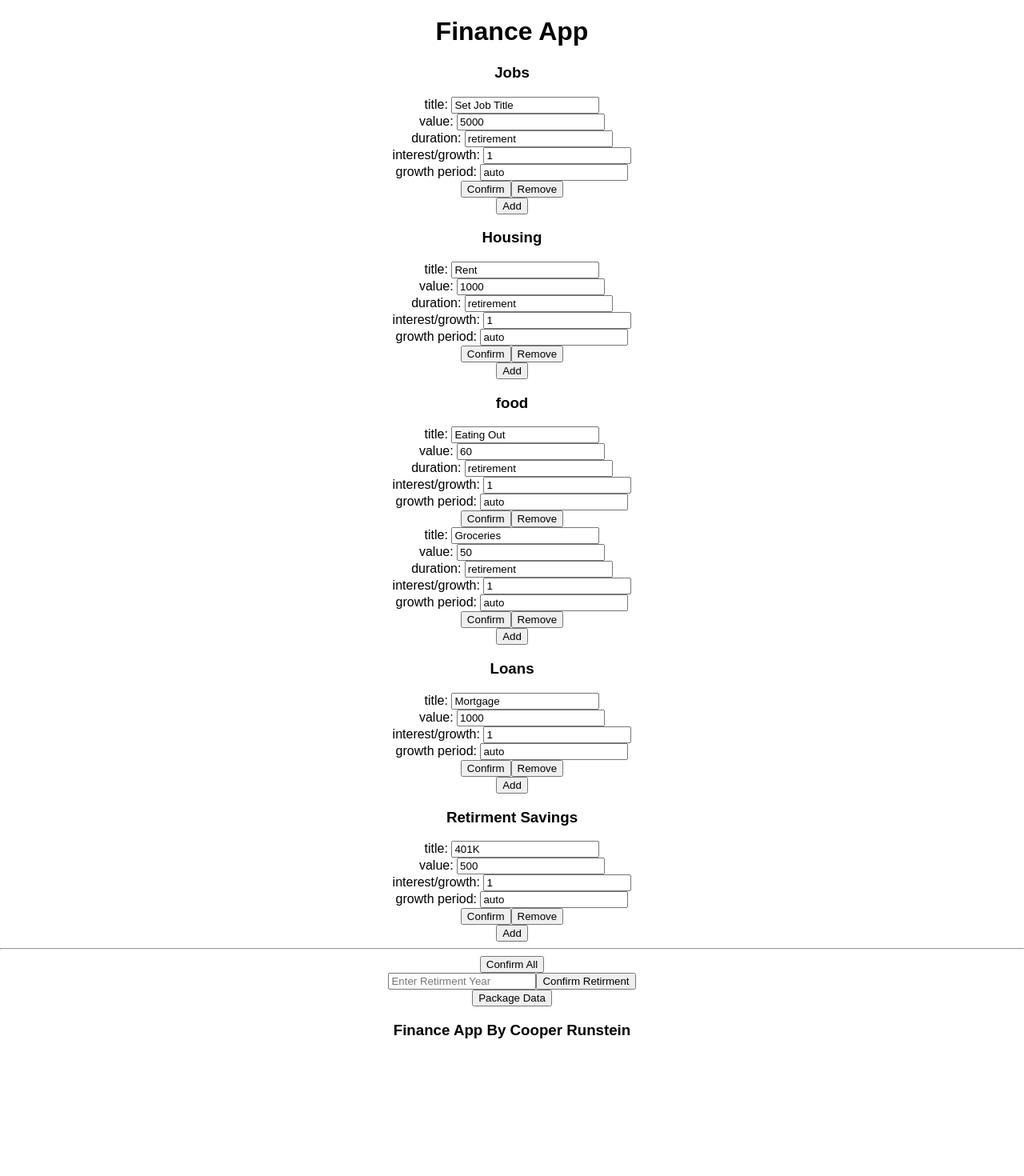
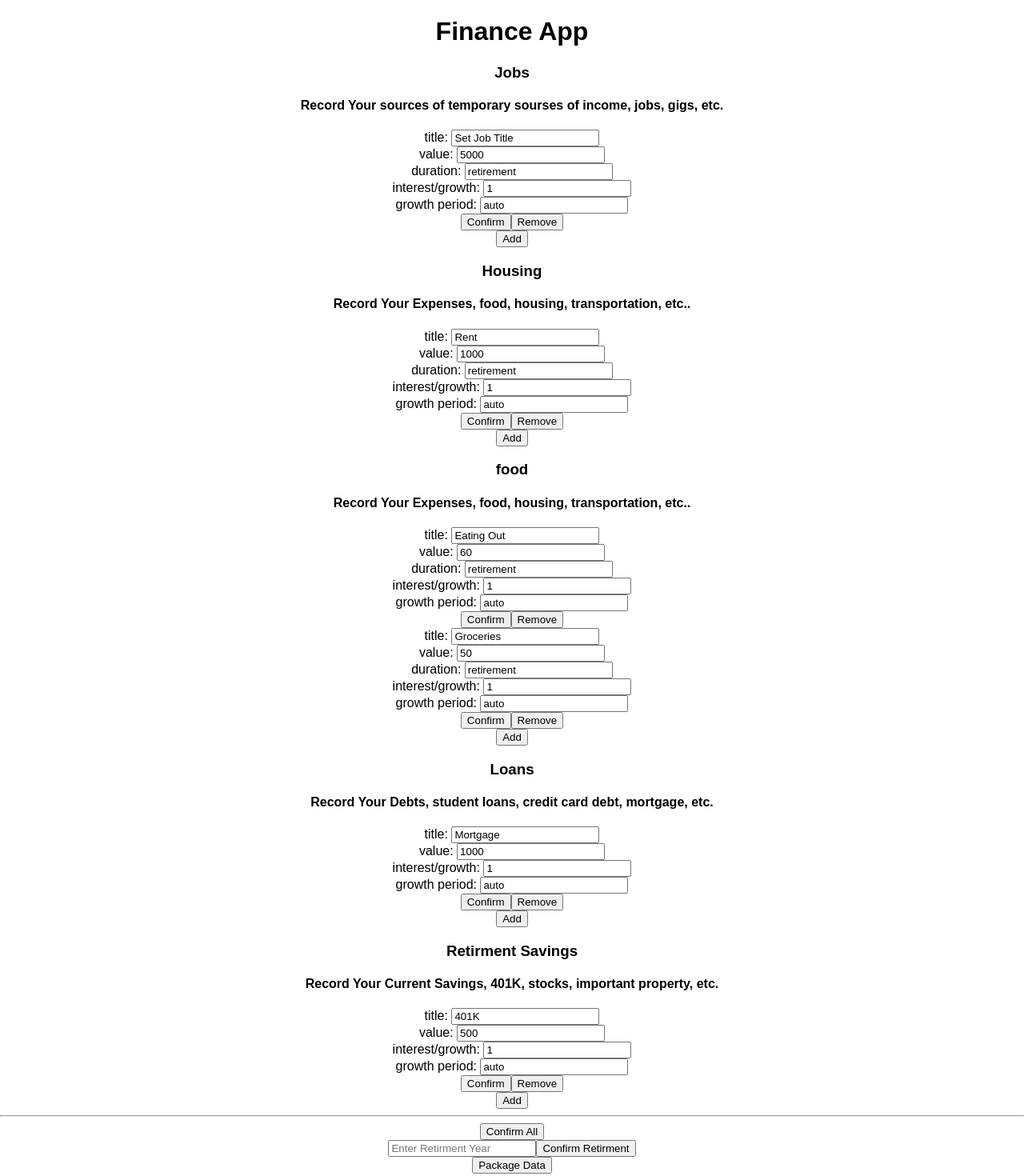
Before and after one commit to Cooper-Runstein/React-Personal-Finance-App, a React (Create React App) app: page / in a window 1280 px wide. Shown: the top 1470 px of the page at 80% size. Before the commit the page ends 1318 px from the top, so only its background shows below. Built offline with nearby package versions, Linux system fonts and the light colour scheme.

Commit message:
Start state object updated

```diff
--- a/src/Components/Start_Components/Start.js
+++ b/src/Components/Start_Components/Start.js
@@ -480,6 +480,9 @@ class Start extends React.Component {
           title = {
             e.title
           }
+          description = {
+            "Record Your sources of temporary sourses of income, jobs, gigs, etc. "
+          }
           subCat = {
             e
           }
@@ -520,6 +523,9 @@ class Start extends React.Component {
           title = {
             e.title
           }
+          description = {
+            "Record Your Expenses, food, housing, transportation, etc.. "
+          }
           onEditAt = {
             this.onEditAt
           }
@@ -557,6 +563,9 @@ class Start extends React.Component {
           title = {
             e.title
           }
+          description = {
+            "Record Your Debts, student loans, credit card debt, mortgage, etc."
+          }
           onEditAt = {
             this.onEditAt
           }
@@ -593,6 +602,9 @@ class Start extends React.Component {
           }
           title = {
             e.title
+          }
+          description = {
+            "Record Your Current Savings, 401K, stocks, important property, etc."
           }
           onEditAt = {
             this.onEditAt
--- a/src/Components/Start_Components/SubCategoryForm.js
+++ b/src/Components/Start_Components/SubCategoryForm.js
@@ -78,6 +78,7 @@ const SubCategoryForm = (props)=> {
     return (
         <div className="start-sub-category-form">
             <h3 className="start-sub-category-title">{props.title}</h3>
+            <h4 className="start-sub-category-desc">{props.description}</h4>
 
             {props.subCat.instances.map((e,i)=> e.isEditing ? editingForm(e, i, props.type) : staticForm(e,i, props.type))}
 
```
